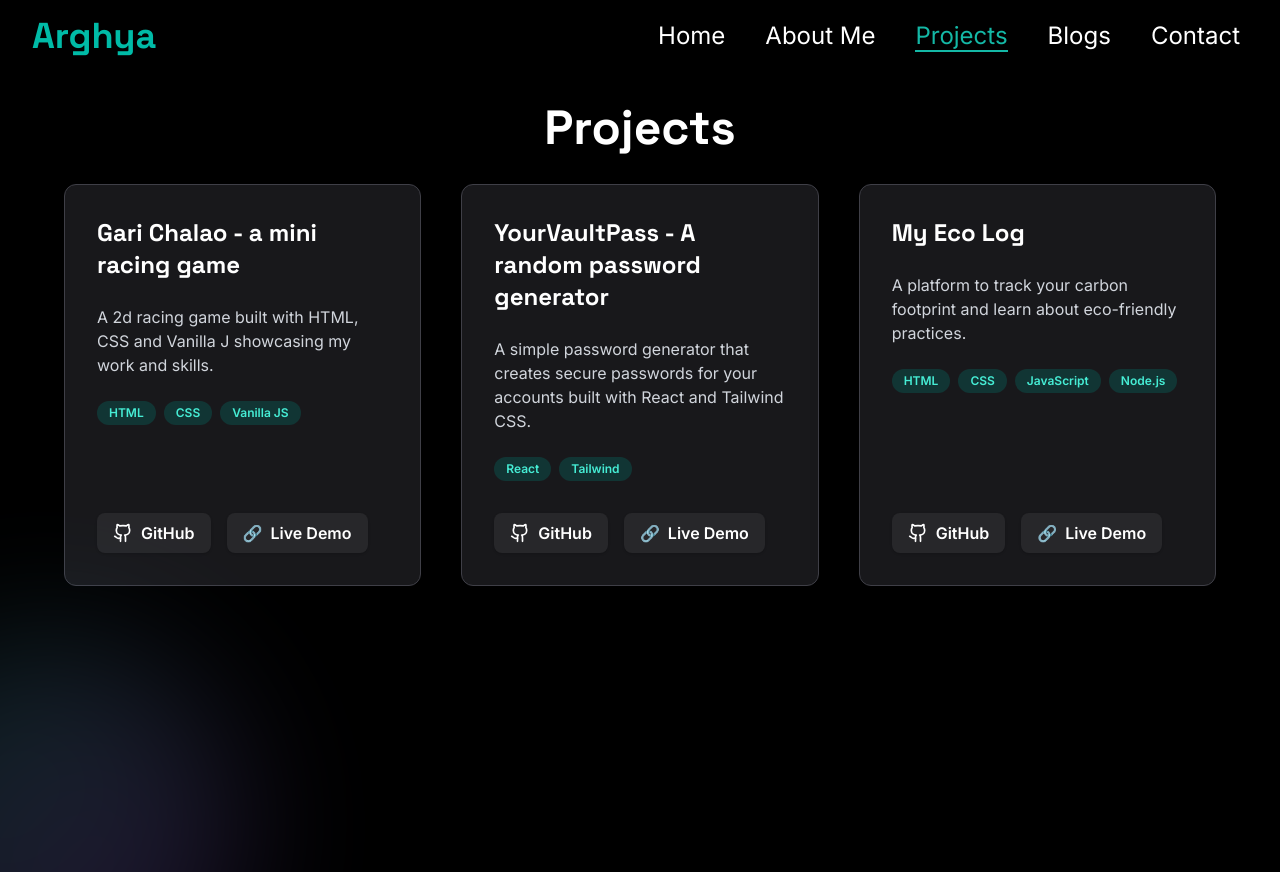
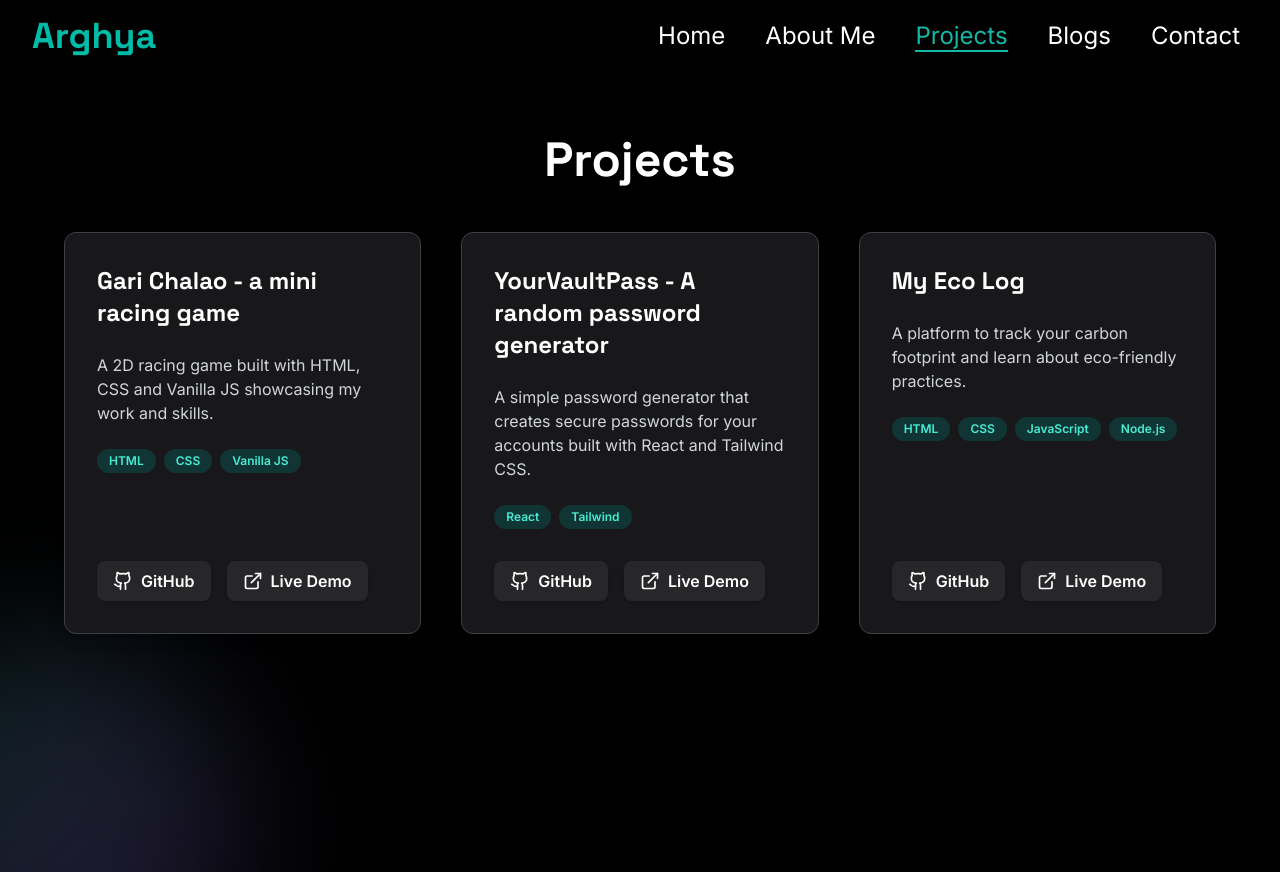
Before and after one commit to arghya-online/arghya-portfolio, a React (Vite) app in the folder MyPortfolio/: page /projects in a window 1280 px wide. Built offline with nearby package versions, Linux system fonts and the light colour scheme.

Commit message:
Projecs.jsx updated

```diff
--- a/MyPortfolio/src/sections/Projects.jsx
+++ b/MyPortfolio/src/sections/Projects.jsx
@@ -1,11 +1,11 @@
 import React from "react";
 import { motion } from "framer-motion";
-import { Github } from "lucide-react";
+import { Github, ExternalLink } from "lucide-react";
 
 const projects = [
   {
     title: "Gari Chalao - a mini racing game",
-    description: "A 2d racing game built with HTML, CSS and Vanilla J showcasing my work and skills.",
+    description: "A 2D racing game built with HTML, CSS and Vanilla JS showcasing my work and skills.",
     tech: ["HTML", "CSS", "Vanilla JS"],
     github: "https://github.com/arghya-online/garichalao",
     demo: "https://garichalao.vercel.app/",
@@ -28,67 +28,85 @@ const projects = [
 
 export default function Projects() {
   return (
-    <section id="projects" className="relative h-screen bg-black text-white px-6 py-8 flex flex-col items-center font-SpaceGrotesk overflow-hidden pb-0 mb-0">
-      {/* Minimal gradient background */}
+    <motion.section
+      id="projects"
+      className="relative min-h-screen bg-black text-white px-6 sm:px-8 lg:px-16 py-16 flex flex-col items-center font-SpaceGrotesk overflow-hidden"
+      initial={{ opacity: 0 }}
+      whileInView={{ opacity: 1 }}
+      transition={{ duration: 0.8 }}
+      viewport={{ once: true }}
+    >
+      {/* Animated background blob */}
       <motion.div
         className="absolute -bottom-32 -left-32 w-[350px] h-[350px] bg-gradient-to-br from-teal-500 to-purple-500 opacity-20 rounded-full blur-3xl z-0"
         animate={{ scale: [1, 1.1, 1] }}
         transition={{ duration: 12, repeat: Infinity, repeatType: 'loop' }}
       />
+
+      {/* Heading */}
       <motion.h1
-        className="text-5xl font-bold mb-8 font-Inter"
+        className="text-5xl font-bold mb-12 font-Inter z-10"
         initial={{ opacity: 0, y: -30 }}
         animate={{ opacity: 1, y: 0 }}
         transition={{ duration: 0.6 }}
       >
         Projects
       </motion.h1>
-      <div className="grid md:grid-cols-2 lg:grid-cols-3 gap-10 w-full max-w-6xl">
-        {projects.map((project, idx) => (
-          <motion.div
-            key={idx}
-            className="bg-zinc-900 border border-zinc-700 rounded-xl p-8 flex flex-col gap-4 shadow-lg hover:scale-105 hover:shadow-2xl transition-transform duration-300 group"
+
+      {/* Project Cards Grid */}
+      <div className="grid md:grid-cols-2 lg:grid-cols-3 gap-10 w-full max-w-6xl z-10">
+        {projects.map((project) => (
+          <motion.article
+            key={project.title}
+            className="bg-zinc-900 border border-zinc-700 rounded-xl p-8 flex flex-col gap-4 shadow-lg group"
             initial={{ opacity: 0, y: 40 }}
             whileInView={{ opacity: 1, y: 0 }}
-            transition={{ duration: 0.5, delay: idx * 0.1 }}
+            transition={{ duration: 0.5 }}
+            whileHover={{ y: -6, scale: 1.03 }}
             viewport={{ once: true }}
           >
-            <h2 className="text-2xl font-bold mb-2 font-Inter relative inline-block project-underline group-hover:after:w-full">
+            <h2 className="text-2xl font-bold mb-2 font-Inter relative inline-block group-hover:after:w-full transition-all duration-300">
               {project.title}
             </h2>
             <p className="text-gray-300 mb-2">{project.description}</p>
+
             <div className="flex flex-wrap gap-2 mb-4">
-              {project.tech.map((t, i) => (
-                <span key={i} className="bg-teal-700/30 text-teal-300 px-3 py-1 rounded-full text-xs font-semibold">
+              {project.tech.map((t) => (
+                <span
+                  key={t}
+                  className="bg-teal-700/30 text-teal-300 px-3 py-1 rounded-full text-xs font-semibold"
+                >
                   {t}
                 </span>
               ))}
             </div>
+
             <div className="flex gap-4 mt-auto">
               <motion.a
                 href={project.github}
                 target="_blank"
                 rel="noreferrer"
                 className="flex items-center gap-2 px-4 py-2 rounded-lg bg-zinc-800 hover:bg-teal-400 hover:text-white transition font-semibold shadow focus:outline-none focus:ring-2 focus:ring-teal-400"
-                whileHover={{ scale: 1.08, backgroundColor: '#14b8a6', color: '#fff' }}
+                whileHover={{ scale: 1.08 }}
                 whileTap={{ scale: 0.95 }}
               >
                 <Github className="w-5 h-5" /> GitHub
               </motion.a>
+
               <motion.a
                 href={project.demo}
                 target="_blank"
                 rel="noreferrer"
                 className="flex items-center gap-2 px-4 py-2 rounded-lg bg-zinc-800 hover:bg-teal-400 hover:text-white transition font-semibold shadow focus:outline-none focus:ring-2 focus:ring-teal-400"
-                whileHover={{ scale: 1.08, backgroundColor: '#14b8a6', color: '#fff' }}
+                whileHover={{ scale: 1.08 }}
                 whileTap={{ scale: 0.95 }}
               >
-                <span className="material-icons">🔗</span> Live Demo
+                <ExternalLink className="w-5 h-5" /> Live Demo
               </motion.a>
             </div>
-          </motion.div>
+          </motion.article>
         ))}
       </div>
-    </section>
+    </motion.section>
   );
 }
```
